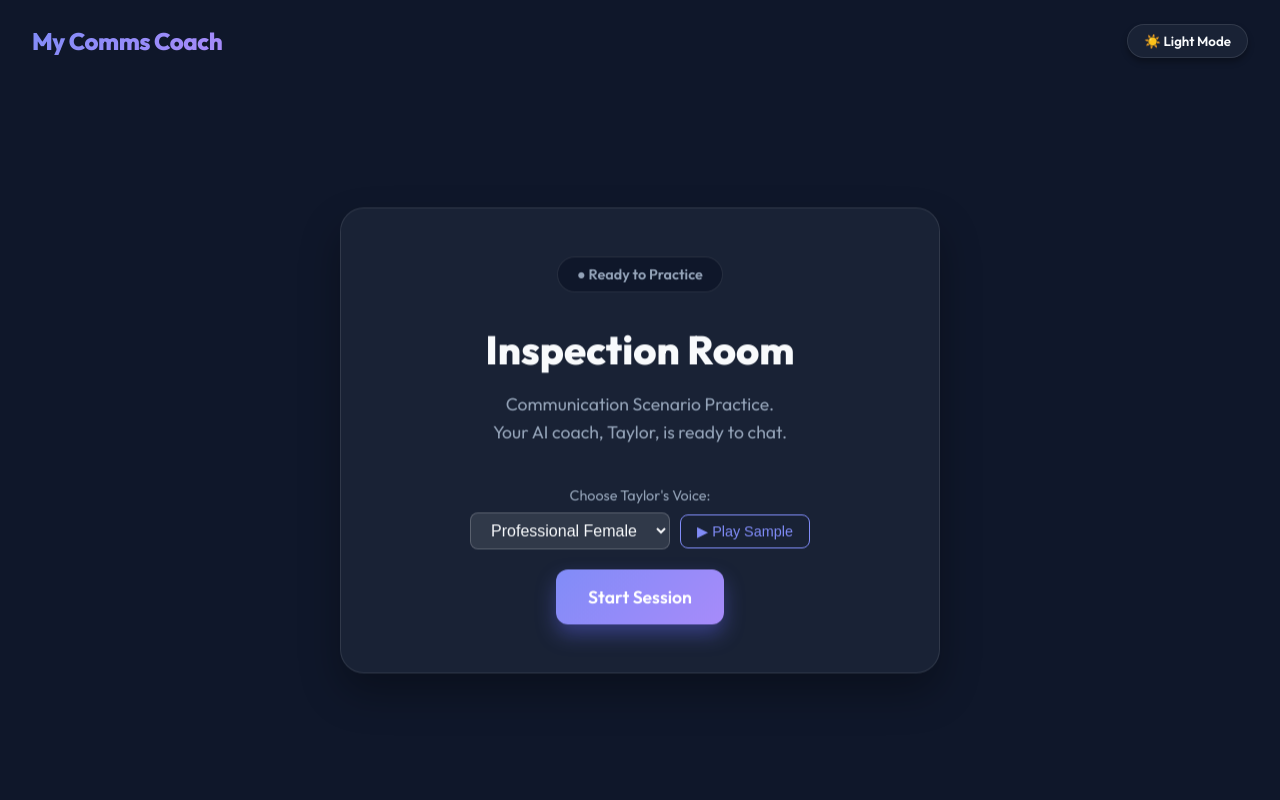
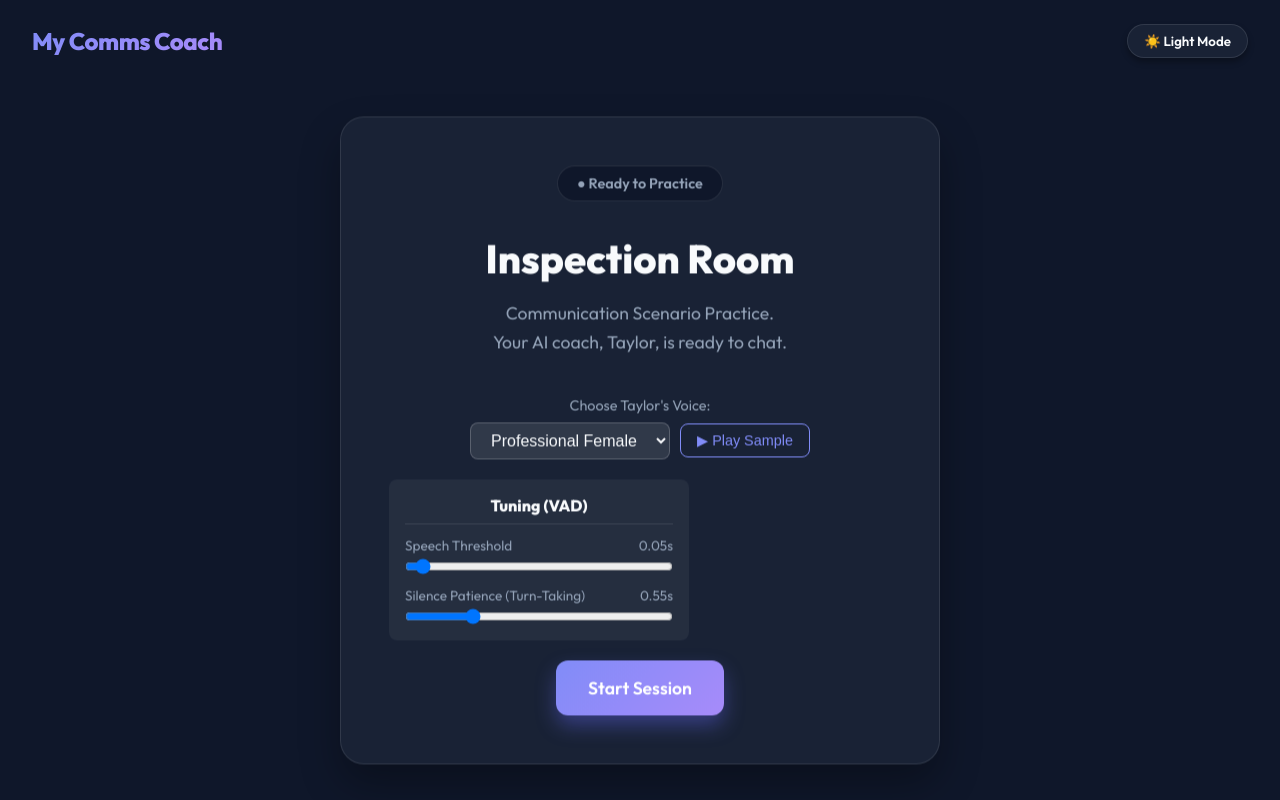
Before and after one commit to clarkkchen-a11y/my-comms-coach, a React app in the folder frontend/: page / in a window 1280 px wide. Built offline with nearby package versions, Linux system fonts and the light colour scheme; the HTML template or start-up script is replaced by a standard one.

Commit message:
Add VAD sliders to UI and pass to Backend Agent

```diff
--- a/frontend/src/App.jsx
+++ b/frontend/src/App.jsx
@@ -14,6 +14,10 @@ function App() {
   const [token, setToken] = useState(''); // Will be fetched from your backend
   const [wsUrl, setWsUrl] = useState(''); // E.g., wss://my-comms-coach.livekit.cloud
   const [selectedVoice, setSelectedVoice] = useState('Aoede'); // Default Gemini Voice
+
+  // VAD Parameters
+  const [minSpeechDuration, setMinSpeechDuration] = useState(0.05);
+  const [minSilenceDuration, setMinSilenceDuration] = useState(0.55);
 
   // Toggle light/dark theme
   const toggleTheme = () => {
@@ -32,7 +36,7 @@ function App() {
       const backendUrl = import.meta.env.PROD
         ? "https://my-comms-coach-backend-161209776732.us-central1.run.app"
         : "http://localhost:8000";
-      const resp = await fetch(`${backendUrl}/getToken?voice=${selectedVoice}`);
+      const resp = await fetch(`${backendUrl}/getToken?voice=${selectedVoice}&min_speech_duration=${minSpeechDuration}&min_silence_duration=${minSilenceDuration}`);
       if (!resp.ok) {
         throw new Error('Failed to fetch token from backend');
       }
@@ -116,6 +120,42 @@ function App() {
                 </div>
               </div>
 
+              <div style={{ marginBottom: "20px", width: "100%", maxWidth: "300px", padding: "16px", background: "rgba(255,255,255,0.05)", borderRadius: "8px" }}>
+                <h3 style={{ fontSize: "1rem", marginBottom: "12px", borderBottom: "1px solid rgba(255,255,255,0.1)", paddingBottom: "8px" }}>Tuning (VAD)</h3>
+
+                <div style={{ marginBottom: "12px", display: "flex", flexDirection: "column", gap: "4px" }}>
+                  <label style={{ fontSize: "0.85rem", color: "var(--text-secondary)", display: "flex", justifyContent: "space-between" }}>
+                    <span>Speech Threshold</span>
+                    <span>{minSpeechDuration}s</span>
+                  </label>
+                  <input
+                    type="range"
+                    min="0.01"
+                    max="1.0"
+                    step="0.01"
+                    value={minSpeechDuration}
+                    onChange={(e) => setMinSpeechDuration(parseFloat(e.target.value))}
+                    title="Minimum duration of speech to start a chunk"
+                  />
+                </div>
+
+                <div style={{ display: "flex", flexDirection: "column", gap: "4px" }}>
+                  <label style={{ fontSize: "0.85rem", color: "var(--text-secondary)", display: "flex", justifyContent: "space-between" }}>
+                    <span>Silence Patience (Turn-Taking)</span>
+                    <span>{minSilenceDuration}s</span>
+                  </label>
+                  <input
+                    type="range"
+                    min="0.1"
+                    max="2.0"
+                    step="0.05"
+                    value={minSilenceDuration}
+                    onChange={(e) => setMinSilenceDuration(parseFloat(e.target.value))}
+                    title="How long to wait after you stop speaking before the AI responds"
+                  />
+                </div>
+              </div>
+
               <button className="btn-primary" onClick={startSession}>
                 Start Session
               </button>
```
Also changed, not shown: 2 other files (tests, documents, lock files or other folders).
